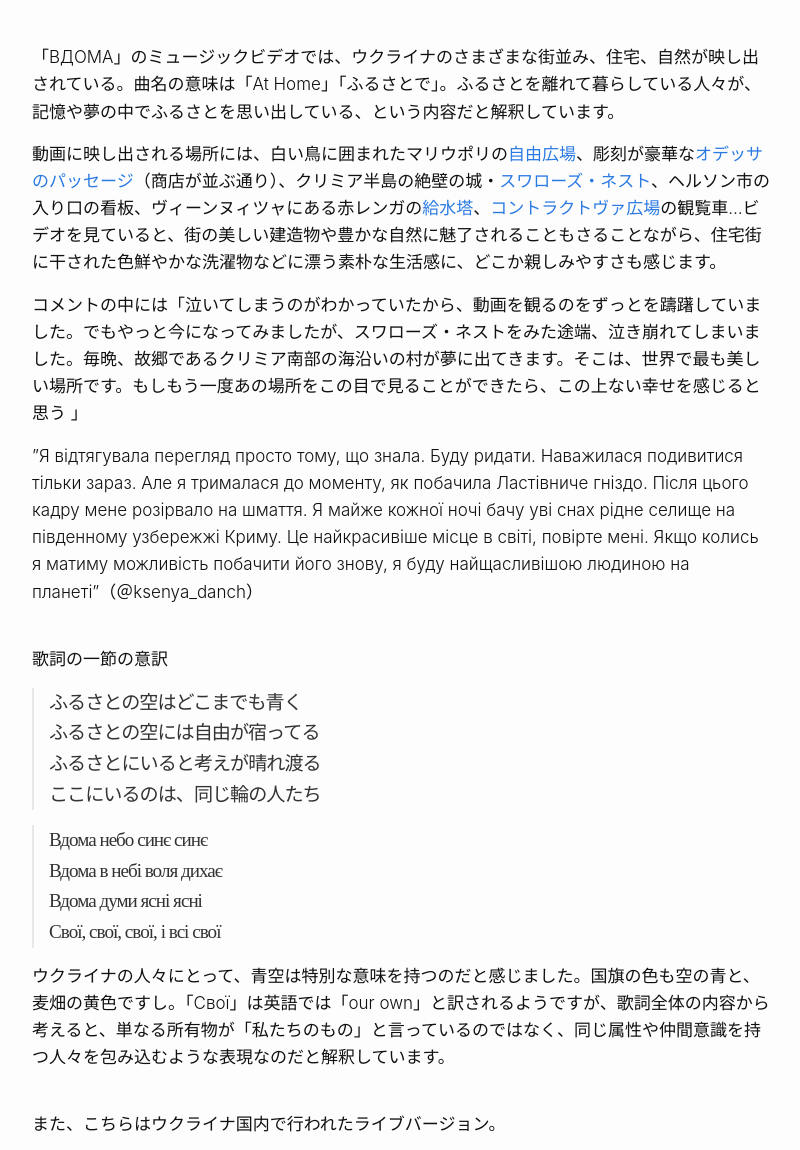
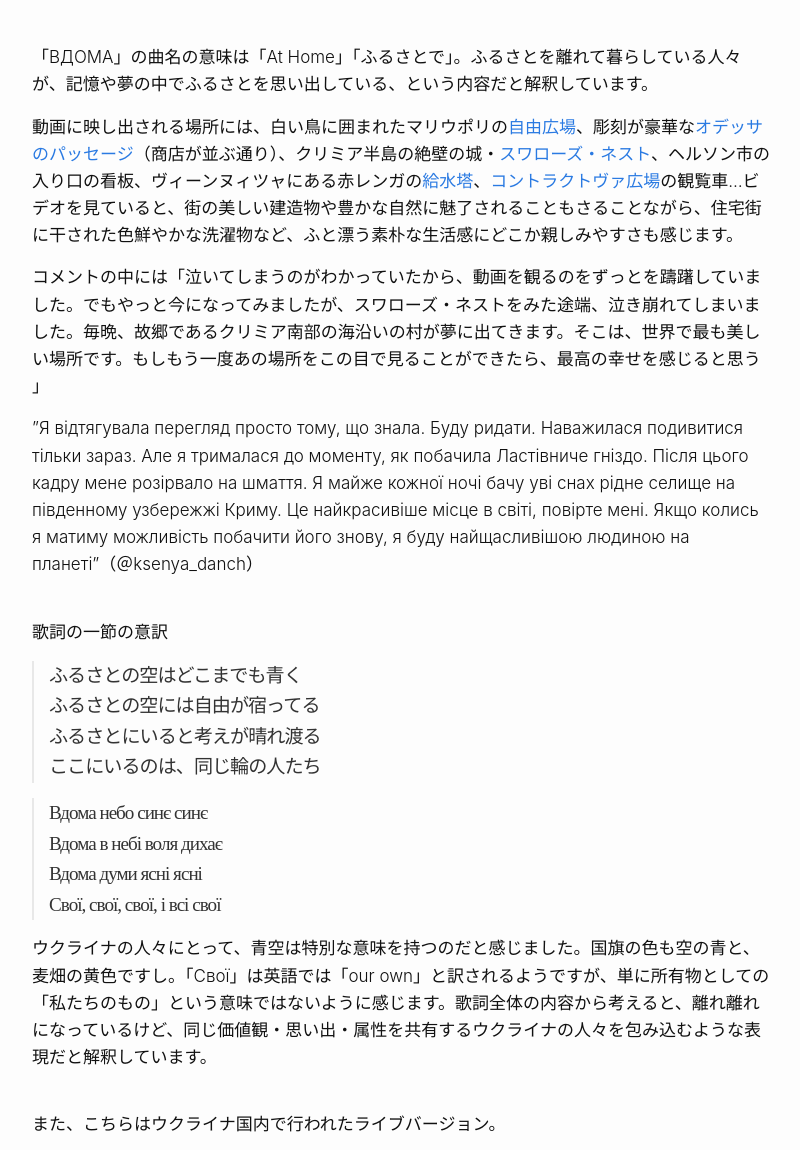
Before and after one commit to nyayava/nyayava.github.io, a Jekyll site: the page built from _posts/2025-9-17-vdoma.md, in a window 1280 px wide and 1400 px high, scrolled down 571 px, cut to the strip 213-1363 px from the top of the window. Shown: the whole strip, without its empty margins (238-1038 px from the left). Built offline with Jekyll 4.4.1, drawn with Linux system fonts in a browser that asks for light colours.

```diff
--- a/_config.yml
+++ b/_config.yml
@@ -34,9 +34,9 @@
 
 # If you want to link only specific pages in your header, uncomment
 # this and add the path to the pages in order as they should show up
-# header_pages:
-#   - index.md
-#   - about.md
+header_pages:
+  - index.md
+  - about.md
 
 
 
--- a/_posts/2025-9-17-vdoma.md
+++ b/_posts/2025-9-17-vdoma.md
@@ -20,11 +20,11 @@
 
 <div style="margin-top: 40px;"></div>
 
-「ВДОМА」のミュージックビデオでは、ウクライナのさまざまな街並み、住宅、自然が映し出されている。曲名の意味は「At Home」「ふるさとで」。ふるさとを離れて暮らしている人々が、記憶や夢の中でふるさとを思い出している、という内容だと解釈しています。
+「ВДОМА」の曲名の意味は「At Home」「ふるさとで」。ふるさとを離れて暮らしている人々が、記憶や夢の中でふるさとを思い出している、という内容だと解釈しています。
 
-動画に映し出される場所には、白い鳥に囲まれたマリウポリの[自由広場](https://awards.mediaarchitecture.org/mab/project/284)、彫刻が豪華な[オデッサのパッセージ](https://en.wikipedia.org/wiki/Odesa_Passage)（商店が並ぶ通り）、クリミア半島の絶壁の城・[スワローズ・ネスト](https://tabinodaiziten.com/superb-view-of-europe/category143/entry548.html)、ヘルソン市の入り口の看板、ヴィーンヌィツャにある赤レンガの[給水塔](https://en.wikipedia.org/wiki/Vinnytsia_water_tower)、[コントラクトヴァ広場](https://en.wikipedia.org/wiki/Square_of_Contracts_(Kyiv))の観覧車…ビデオを見ていると、街の美しい建造物や豊かな自然に魅了されることもさることながら、住宅街に干された色鮮やかな洗濯物などに漂う素朴な生活感に、どこか親しみやすさも感じます。
+動画に映し出される場所には、白い鳥に囲まれたマリウポリの[自由広場](https://awards.mediaarchitecture.org/mab/project/284)、彫刻が豪華な[オデッサのパッセージ](https://en.wikipedia.org/wiki/Odesa_Passage)（商店が並ぶ通り）、クリミア半島の絶壁の城・[スワローズ・ネスト](https://tabinodaiziten.com/superb-view-of-europe/category143/entry548.html)、ヘルソン市の入り口の看板、ヴィーンヌィツャにある赤レンガの[給水塔](https://en.wikipedia.org/wiki/Vinnytsia_water_tower)、[コントラクトヴァ広場](https://en.wikipedia.org/wiki/Square_of_Contracts_(Kyiv))の観覧車…ビデオを見ていると、街の美しい建造物や豊かな自然に魅了されることもさることながら、住宅街に干された色鮮やかな洗濯物など、ふと漂う素朴な生活感にどこか親しみやすさも感じます。
 
-コメントの中には「泣いてしまうのがわかっていたから、動画を観るのをずっとを躊躇していました。でもやっと今になってみましたが、スワローズ・ネストをみた途端、泣き崩れてしまいました。毎晩、故郷であるクリミア南部の海沿いの村が夢に出てきます。そこは、世界で最も美しい場所です。もしもう一度あの場所をこの目で見ることができたら、この上ない幸せを感じると思う 」
+コメントの中には「泣いてしまうのがわかっていたから、動画を観るのをずっとを躊躇していました。でもやっと今になってみましたが、スワローズ・ネストをみた途端、泣き崩れてしまいました。毎晩、故郷であるクリミア南部の海沿いの村が夢に出てきます。そこは、世界で最も美しい場所です。もしもう一度あの場所をこの目で見ることができたら、最高の幸せを感じると思う 」
 
 ”Я відтягувала перегляд просто тому, що знала. Буду ридати. Наважилася подивитися тільки зараз. Але я трималася до моменту, як побачила Ластівниче гніздо. Після цього кадру мене розірвало на шмаття. Я майже кожної ночі бачу уві снах рідне селище на південному узбережжі Криму. Це найкрасивіше місце в світі, повірте мені. Якщо колись я матиму можливість побачити його знову, я буду найщасливішою людиною на планеті”（＠ksenya_danch）
 
@@ -43,7 +43,7 @@
 > Вдома думи ясні ясні
 > Свої, свої, свої, і всі свої
 
-ウクライナの人々にとって、青空は特別な意味を持つのだと感じました。国旗の色も空の青と、麦畑の黄色ですし。「Свої」は英語では「our own」と訳されるようですが、歌詞全体の内容から考えると、単なる所有物が「私たちのもの」と言っているのではなく、同じ属性や仲間意識を持つ人々を包み込むような表現なのだと解釈しています。
+ウクライナの人々にとって、青空は特別な意味を持つのだと感じました。国旗の色も空の青と、麦畑の黄色ですし。「Свої」は英語では「our own」と訳されるようですが、単に所有物としての「私たちのもの」という意味ではないように感じます。歌詞全体の内容から考えると、離れ離れになっているけど、同じ価値観・思い出・属性を共有するウクライナの人々を包み込むような表現だと解釈しています。
 
 
 <div style="margin-top: 40px;"></div>
```
Also changed, not shown: 3 other files.
